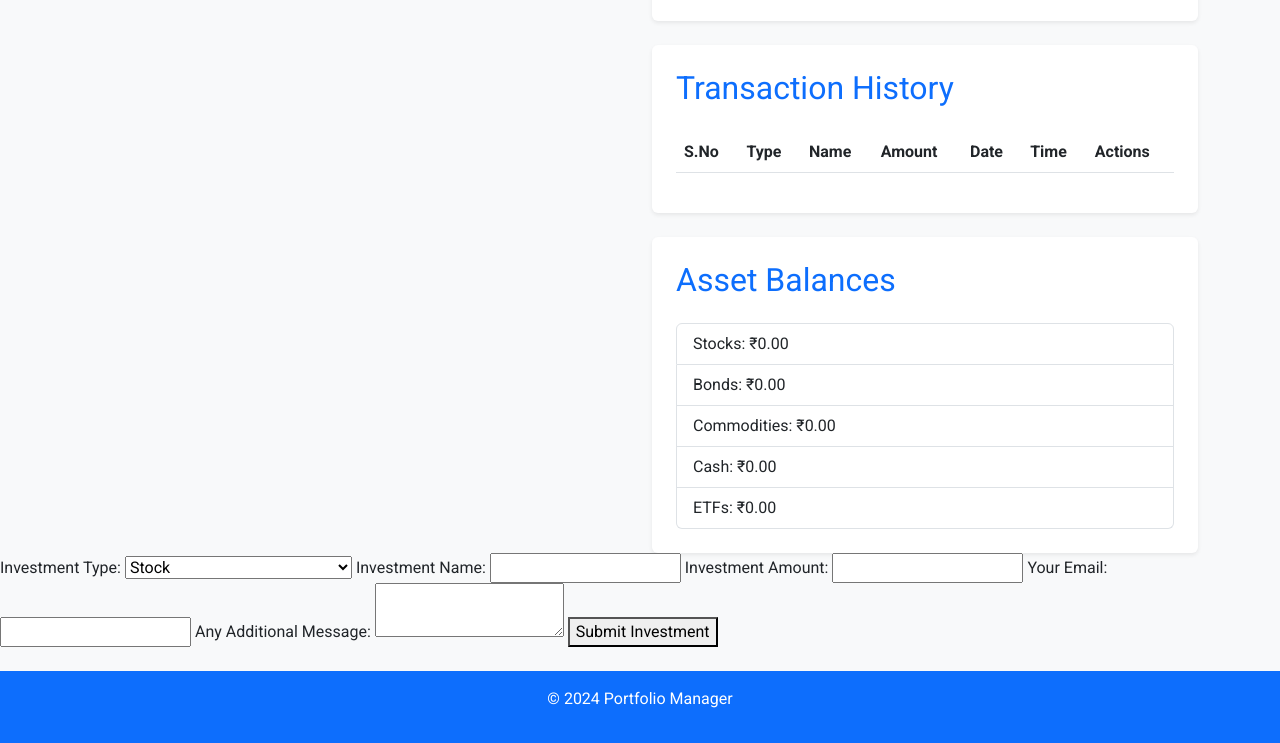
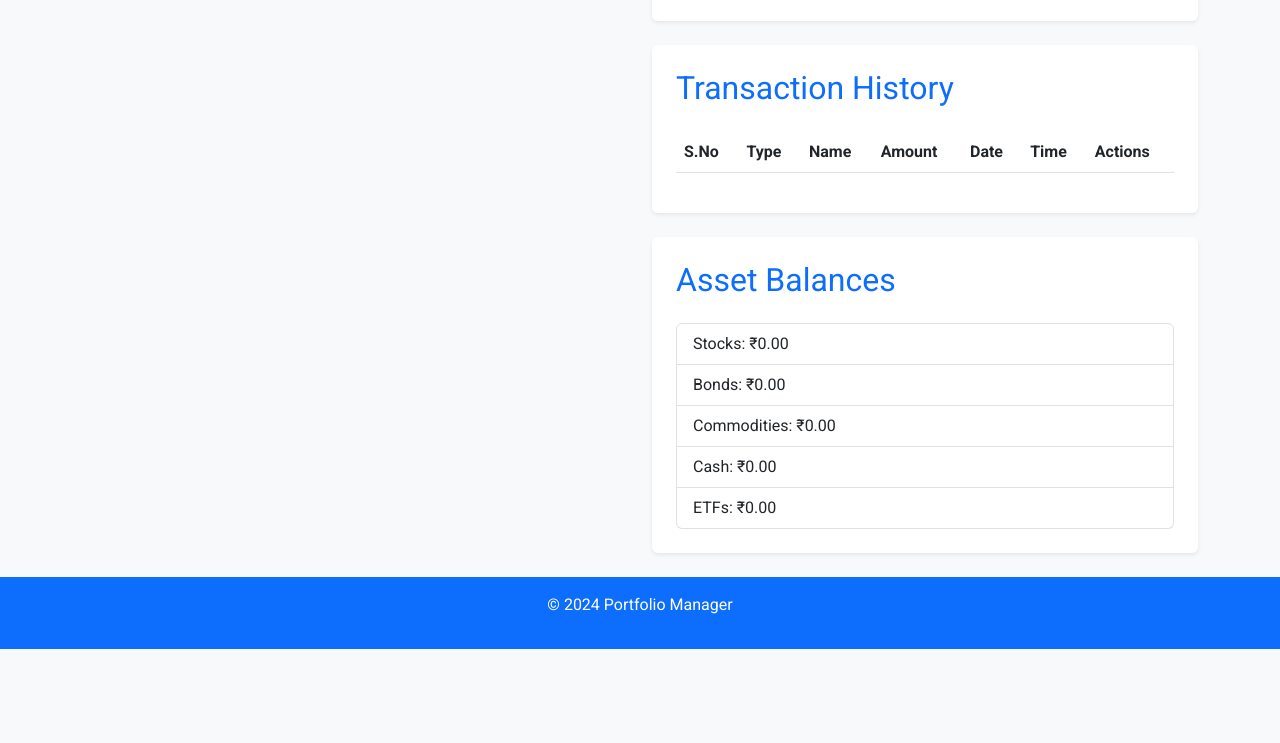
Before and after one commit to Mahith447/Financial_Portfolio_Management, a plain HTML site: page index.html in a window 1280 px wide. Shown: the part 988-1731 px from the top of the page. After the commit the page ends 1637 px from the top, so only its background shows below. Drawn offline with nearby package versions, Linux system fonts and the light colour scheme.

Commit message:
REMOVED FROMSPREE CODE

```diff
--- a/index.html
+++ b/index.html
@@ -88,34 +88,6 @@
       </div>
     </div>
   </div>
-  <form
-  action="https://formspree.io/f/movazzej"
-  method="POST"
-  id="investment-form"
->
-  <label for="investment-type">Investment Type:</label>
-  <select id="investment-type" name="investment-type" required>
-    <option value="stock">Stock</option>
-    <option value="bond">Bond</option>
-    <option value="commodity">Commodity</option>
-    <option value="cash">Cash</option>
-    <option value="ETF">Exchange Traded Fund (ETF)</option>
-  </select>
-
-  <label for="investment-name">Investment Name:</label>
-  <input type="text" id="investment-name" name="investment-name" required>
-
-  <label for="investment-amount">Investment Amount:</label>
-  <input type="number" id="investment-amount" name="investment-amount" required>
-
-  <label for="email">Your Email:</label>
-  <input type="email" id="email" name="email" required>
-
-  <label for="message">Any Additional Message:</label>
-  <textarea id="message" name="message"></textarea>
-
-  <button type="submit">Submit Investment</button>
-</form>
   <footer class="bg-primary text-white text-center p-3 mt-4">
     <p>&copy; 2024 Portfolio Manager</p>
   </footer>
@@ -123,28 +95,5 @@
   <script src="https://cdn.jsdelivr.net/npm/chart.js"></script>
   <script src="scripts.js"></script>
   <script src="https://cdnjs.cloudflare.com/ajax/libs/bootstrap/5.3.0/js/bootstrap.bundle.min.js"></script>
-<script>
-  document.getElementById('investment-form').addEventListener('submit', function(event) {
-    event.preventDefault(); // Prevent the default form submission
-
-    const formData = new FormData(event.target);
-
-    fetch('https://formspree.io/f/movazzej', {
-      method: 'POST',
-      body: formData,
-      headers: { 'Accept': 'application/json' }
-    })
-    .then(response => response.json())
-    .then(data => {
-      alert('Investment submitted successfully!');
-      document.getElementById('investment-form').reset(); // Optionally reset the form
-    })
-    .catch(error => {
-      console.error('Error:', error);
-      alert('There was an error submitting your investment.');
-    });
-  });
-</script>
-
 </body>
 </html>
```
